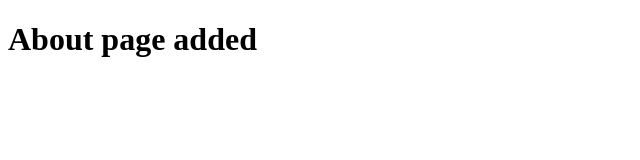
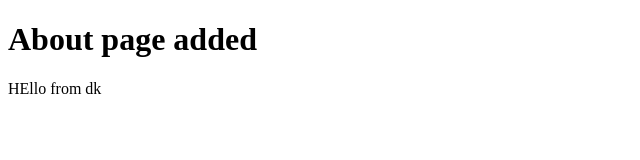
Before and after one commit to diwakarcs50/custom_binaries, a website: page about.html in a window 1280 px wide. Shown: the whole page, without its empty margins (0-640 px from the left). Drawn offline with Linux system fonts and the light colour scheme.

Commit message:
Update about.html

```diff
--- a/about.html
+++ b/about.html
@@ -7,6 +7,7 @@
 </head>
 <body>
     <h1>About page added</h1>
+    <p>HEllo from dk</p>
 
 </body>
 </html>
```
